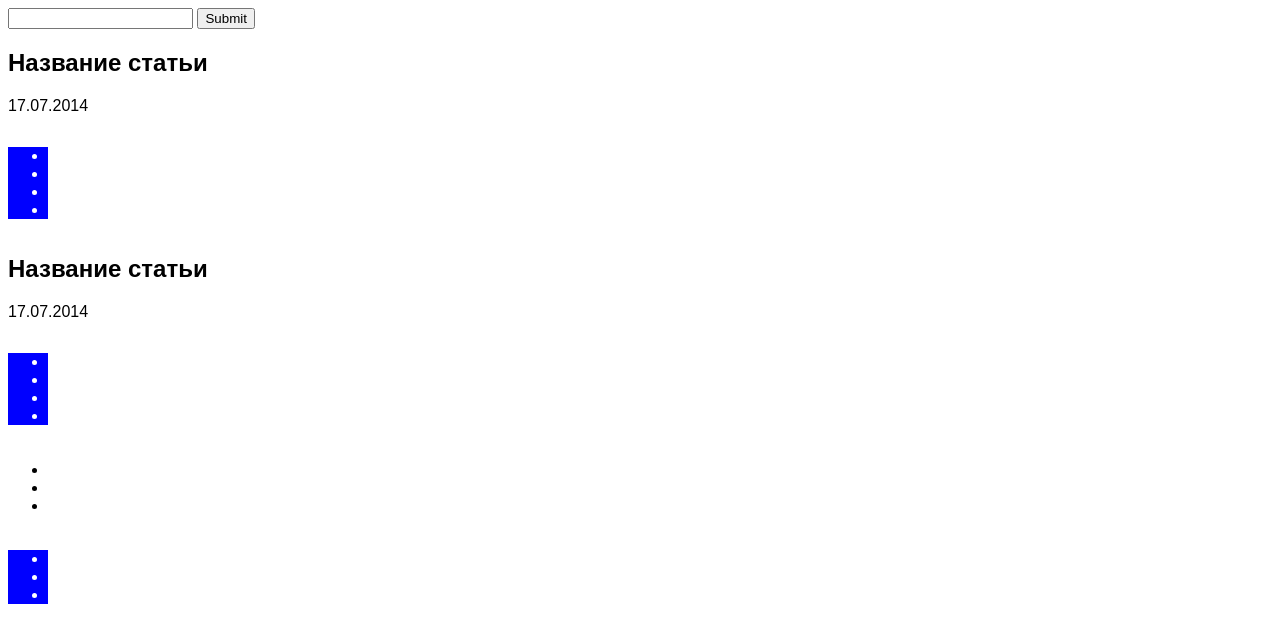
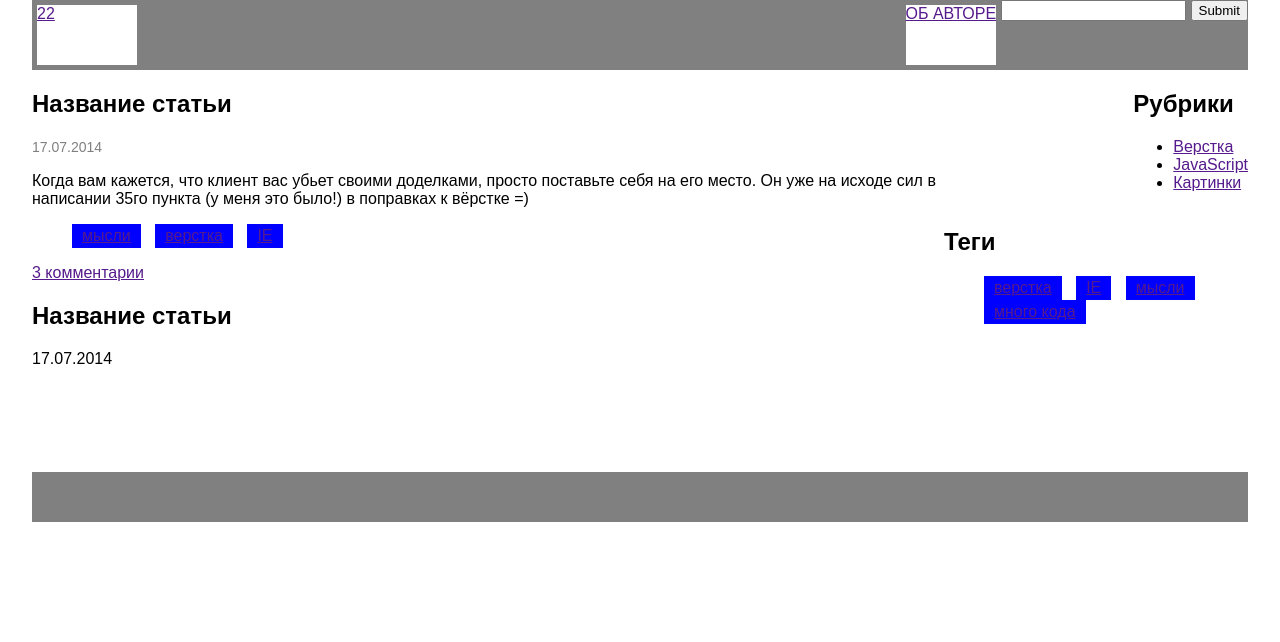
Before and after one commit to Kiwka/simple-blog-layout, a plain HTML site: page index.html in a window 1280 px wide. Drawn offline with Linux system fonts and the light colour scheme.

Commit message:
Intermediate structure and style added
Intermediate structure of the index.html was developed and the style for
this page are partly written.

```diff
--- a/index.html
+++ b/index.html
@@ -7,35 +7,35 @@
 </head>
 <body>
 	<header class="header">
-		<a href="" class="logo"></a>
-		<nav>
-			<a href=""></a>
-		</nav>
-		<form action="">
+		<a href="" class="logo">22</a>
+		<form class="search" action="">
 			<input></input>
 			<input type="submit">
 		</form>
+		<nav class="nav">
+			<a href="">ОБ АВТОРЕ</a>
+		</nav>
+
 	</header>
-	<section>
-		<main>
+	<div class="section">
+		<main class="main">
 			<article class="post">
-				<h2>
+				<h2 class="post__header">
 				Название статьи
 				</h2>
-				<time>
+				<time class="post__time">
 				17.07.2014
 				</time>
-				<div class="content">
-					<p></p>
+				<div class="post__content">
+					<p>Когда вам кажется, что клиент вас убьет своими доделками, просто поставьте себя на его место. Он уже на исходе сил в написании 35го пункта (у меня это было!) в поправках к вёрстке =)</p>
 				</div>
-				<footer>
+				<footer class="post__footer">
 					<ul class="tags">
-						<li><a href=""></a></li>
-						<li><a href=""></a></li>
-						<li><a href=""></a></li>
-						<li><a href=""></a></li>
+						<li class="tag"><a href="">мысли</a></li>
+						<li class="tag"><a href="">верстка</a></li>
+						<li class="tag"><a href="">IE</a></li>
 					</ul>
-					<a class="comments-counts" href=""></a>
+					<a class="comments-counts" href="">3 комментарии</a>
 					<div class="social-links"></div>
 				</footer>
 			</article>
@@ -61,29 +61,28 @@
 				</footer>
 			</article>
 		</main>
-		<aside>
+		<aside class="aside">
 			<div class="widget">
-			<h2></h2>
+			<h2 class="widget__header">Рубрики</h2>
 			<ul>
-				<li><a href=""></a></li>
-				<li><a href=""></a></li>
-				<li><a href=""></a></li>
+				<li><a href="">Верстка</a></li>
+				<li><a href="">JavaScript</a></li>
+				<li><a href="">Картинки</a></li>
 			</ul>
 			</div>
 			<div class="widget">
-			<h2></h2>
+			<h2 class="widget__header">Теги</h2>
 			<ul class="tags">
-				<li><a href=""></a></li>
-				<li><a href=""></a></li>
-				<li><a href=""></a></li>
+				<li class="tag"><a href="">верстка</a></li>
+				<li class="tag"><a href="">IE</a></li>
+				<li class="tag"><a href="">мысли</a></li>
+				<li class="tag"><a href="">много кода</a></li>
 			</ul>
 			<div>
 		</aside>
-	</section>
-<footer>
-	<a href="" class="logo"></a>
-	<div></div>
-	<div class="social-links"></div>
+	</div>
+<footer class="footer">
+
 </footer>
 </body>
 </html>
--- a/style/style.css
+++ b/style/style.css
@@ -1,10 +1,95 @@
+/*Properties of the biggest blocks*/
+
 body {
 	font-family: Arial;
+	width: 95%;
+	margin: auto;
+}
+
+.section {
+	display: block;
+}
+
+.header {
+	background-color: gray;
+	height: 70px;
+	display: block;
+}
+
+.section {
+	display: block;
+	width: 100%;
+	background-color: white;
+	float: left;
+}
+.main {
+	width: 75%;
+	float: left;
+	display: block;
+	position: relative;
+}
+
+.aside{
+	width: 25%;
+	float: right;
+	display: inline-block;
+	position: relative;
+}
+
+.footer {
+	background-color: gray;
+	height: 50px;
+	clear: left;
+	display: block;
+}
+
+
+/*Header blocks*/
+.logo {
+	height: 60px;
+	width: 100px;
+	background-color: white;
+	margin: 5px;
+	float: left;
+}
+
+.nav {
+	float: right;
+	height: 60px;
+	background-color: white;
+	margin: 5px;
+	display: inline-block;
+}
+
+.search {
+	float: right;
+	display: inline-block;
+}
+
+/*Main and aside blocks*/
+.post__time {
+	color: gray;
+	font-size: 14px;
 }
 
 .tags{
+	color: white;
+	display: block;
+}
+
+.tag {
 	background: blue;
-	color: white;
 	display: inline-block;
+	margin-right: 10px;
+	padding: 3px 10px;
+	position: relative;
+	list-style-type: none;
+}
 
+.widget {
+	float: right;
+	display: block;
+	position: relative;
 }
+
+/*Footer blocks*/
```
